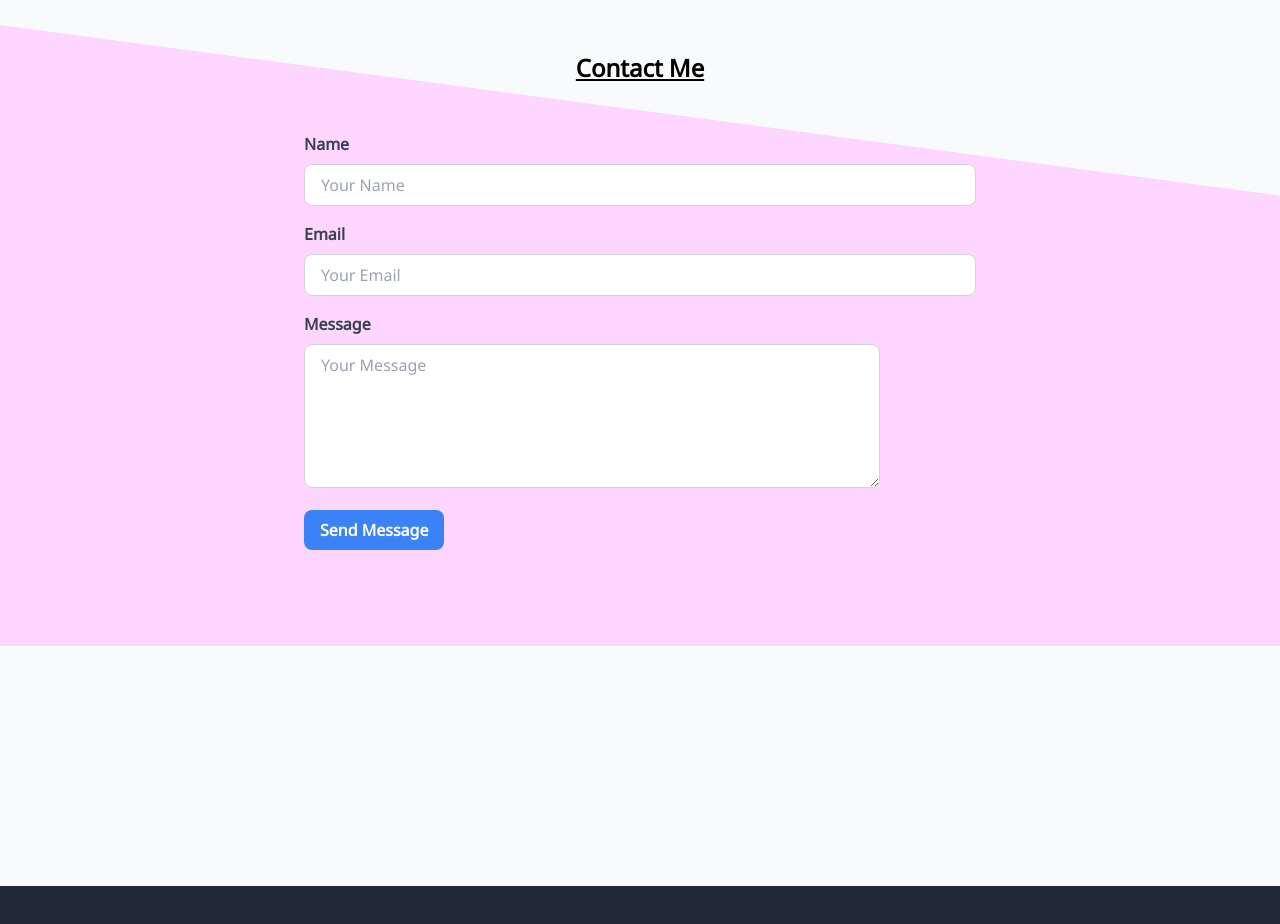
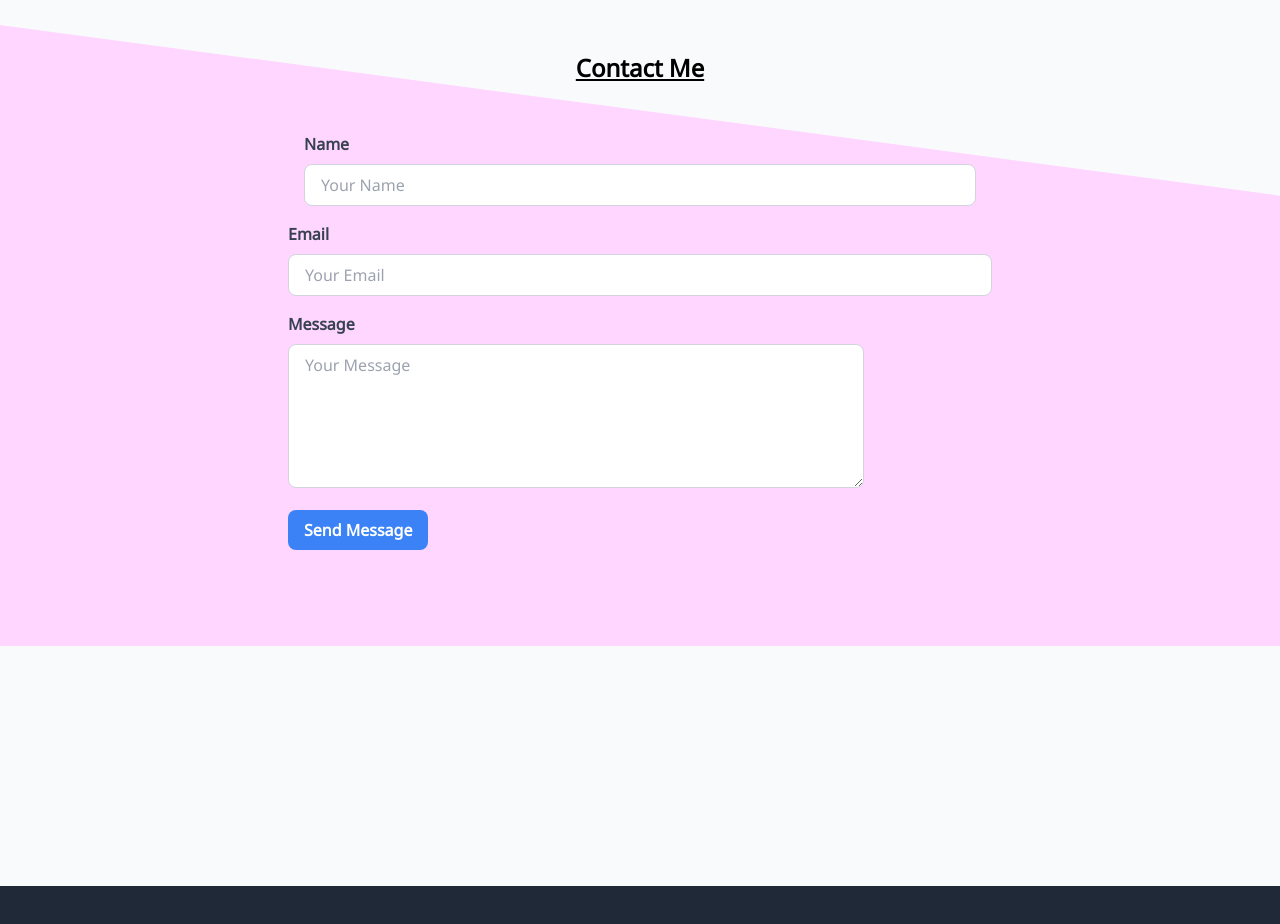
Before and after one commit to TevfikSarlak/dev-website-project, a website: page index.html in a window 1280 px wide. Shown: the part 2960-3884 px from the top of the page. Drawn offline with nearby package versions, Linux system fonts and the light colour scheme.

Commit message:
forms were rearranged

```diff
--- a/index.html
+++ b/index.html
@@ -265,9 +265,9 @@
 
         <h1 class="text-center underline font-bold text-2xl mb-12">Contact Me</h1>
 
-        <form name="contact" method="POST" data-netfily="true" onSubmit="submit" class="mx-4" id="my-form">
+        <form name="contact" method="POST" data-netfily="true" onSubmit="submit">
           <input type="hidden" name="form-name" value="contact">
-          <div class="mb-4">
+          <div class="mb-4 mx-4">
             <label class="block text-gray-700 font-bold mb-2" for="name" >
               Name
             </label>
```
